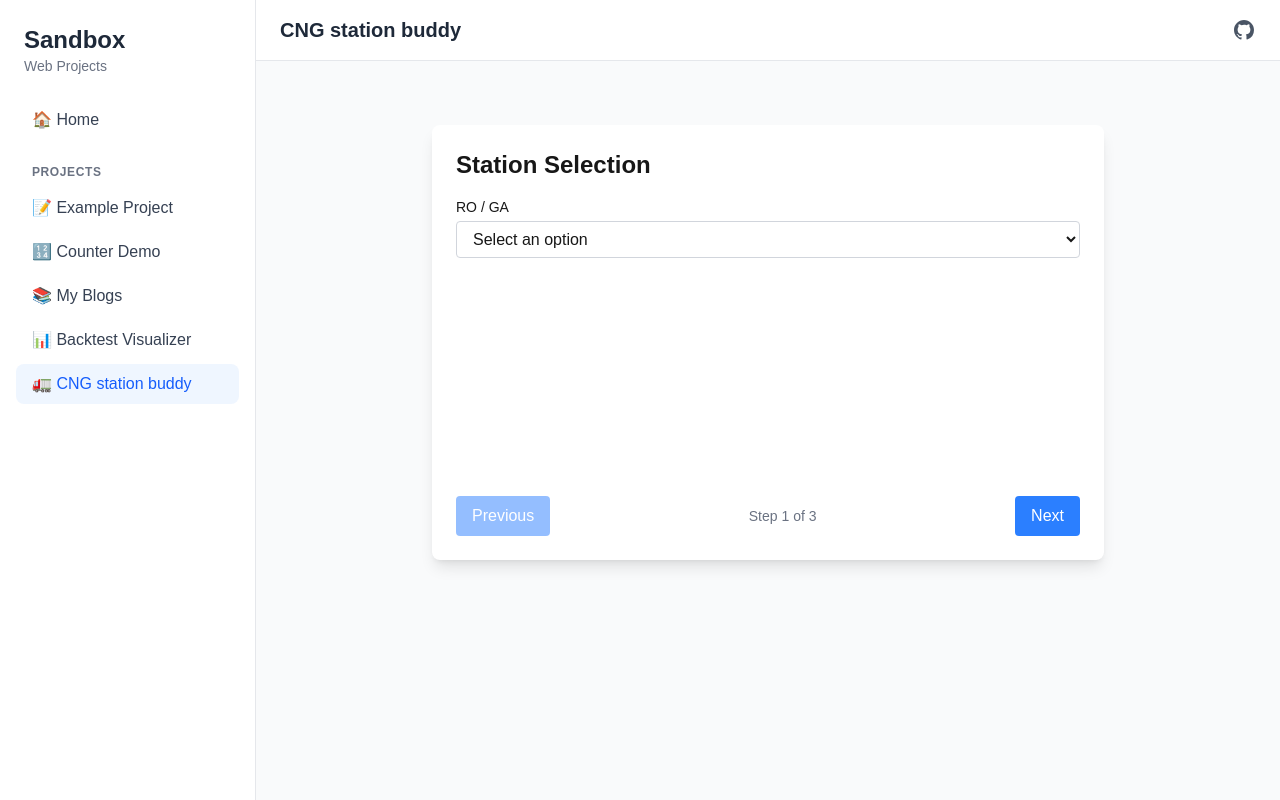
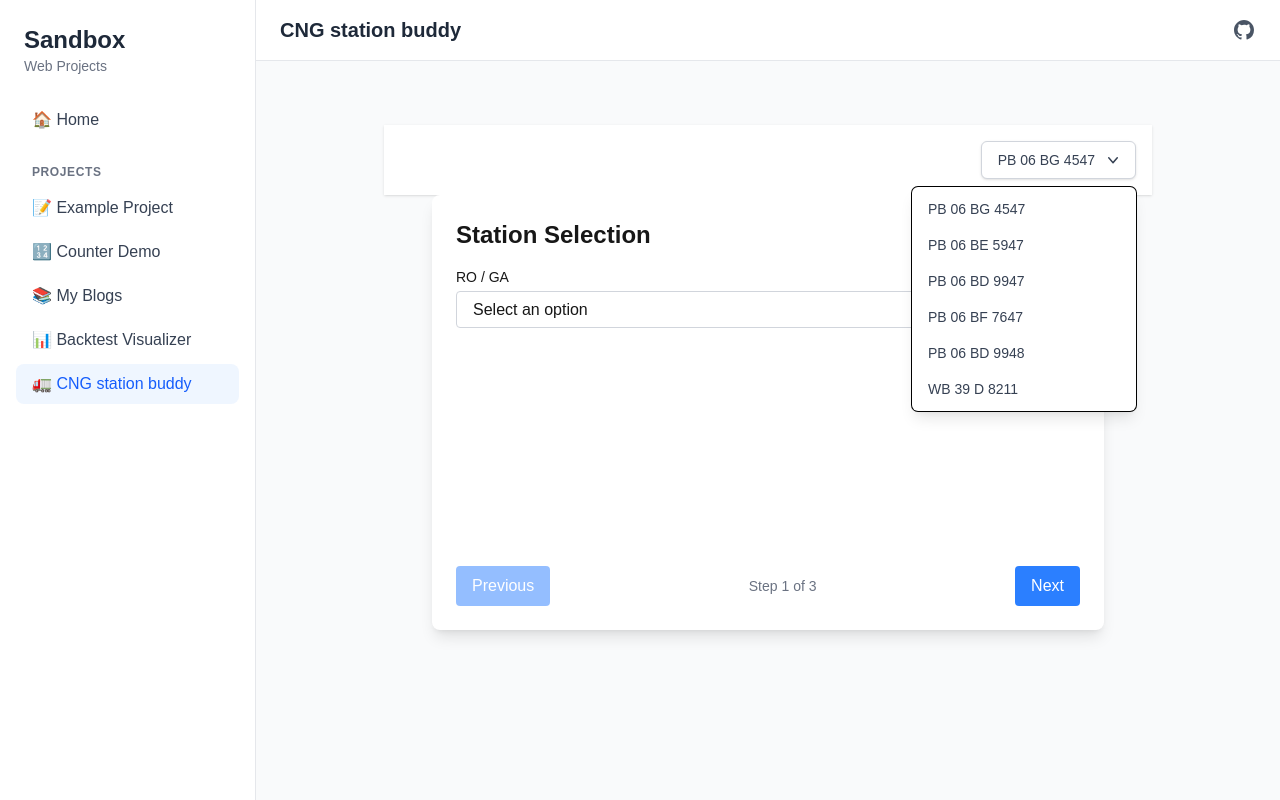
Before and after one commit to ishu9bansal/sandbox, a Next.js app: page /cng in a window 1280 px wide. Built offline with nearby package versions, Linux system fonts and the light colour scheme.

Commit message:
add logic for handling profile in the submitted form

```diff
--- a/src/app/cng/constants.ts
+++ b/src/app/cng/constants.ts
@@ -8,6 +8,15 @@ const STATIONS = [
   "JKRTC Fuels, Jammu",
   "Jammu Auto Aids, Jammu",
   "Walia Filling Station",
+];
+
+export const VEHICLE_NUMBERS = [
+  "PB 06 BG 4547",
+  "PB 06 BE 5947",
+  "PB 06 BD 9947",
+  "PB 06 BF 7647",
+  "PB 06 BD 9948",
+  "WB 39 D 8211",
 ];
 
 export const steps: Step[] = [
--- a/src/app/cng/page.tsx
+++ b/src/app/cng/page.tsx
@@ -1,19 +1,89 @@
 "use client";
 
 import { Survey } from "@/components/Survey";
-import { steps } from "./constants";
+import { steps, VEHICLE_NUMBERS } from "./constants";
+import { useState } from "react";
 
 export default function CNGPage() {
+  const [profile, setProfile] = useState(VEHICLE_NUMBERS[0]);
   const handleSubmit = (data: any) => {
     console.log("Form submitted with data:", data);
   };
 
   return (
     <div className="max-w-3xl mx-auto mt-10">
+      <TopBar
+        profile={profile}
+        onProfileChange={setProfile}
+      />
       <Survey
         steps={steps}
         onSubmit={handleSubmit}
+        prefilledData={{ vehicleNumber: profile }}
       />
     </div>
   );
 }
+
+/**
+ * A top bar component that displays user profile information and allows switching profiles via a dropdown.
+ * On clicking the profile picture, a dropdown menu appears with available profiles to select from.
+ *
+ * @param profile - The current user profile.
+ * @param onProfileChange - Callback function to handle profile changes.
+ */
+function TopBar({ profile, onProfileChange }: { profile: string, onProfileChange: (profile: string) => void}) {
+  const profiles = VEHICLE_NUMBERS;
+
+  return (
+    <div className="w-full bg-white dark:bg-gray-800 shadow p-4 flex justify-end">
+      <div className="relative inline-block text-left">
+        <div>
+          <button
+            type="button"
+            className="inline-flex justify-center w-full rounded-md border border-gray-300 shadow-sm px-4 py-2 bg-white dark:bg-gray-700 text-sm font-medium text-gray-700 dark:text-gray-200 hover:bg-gray-50 dark:hover:bg-gray-600 focus:outline-none focus:ring-2 focus:ring-offset-2 focus:ring-blue-500"
+            id="options-menu"
+            aria-expanded="true"
+            aria-haspopup="true"
+          >
+            {profile}
+            <svg
+              className="-mr-1 ml-2 h-5 w-5"
+              xmlns="http://www.w3.org/2000/svg"
+              viewBox="0 0 20 20"
+              fill="currentColor"
+              aria-hidden="true"
+            >
+              <path
+                fillRule="evenodd"
+                d="M5.23 7.21a.75.75 0 011.06.02L10 11.584l3.71-4.354a.75.75 0 111.14.976l-4.25 5a.75.75 0 01-1.14 0l-4.25-5a.75.75 0 01.02-1.06z"
+                clipRule="evenodd"
+              />
+            </svg>
+          </button>
+        </div>
+
+        <div
+          className="origin-top-right absolute right-0 mt-2 w-56 rounded-md shadow-lg bg-white dark:bg-gray-700 ring-1 ring-black ring-opacity-5 focus:outline-none z-10"
+          role="menu"
+          aria-orientation="vertical"
+          aria-labelledby="options-menu"
+        >
+          <div className="py-1" role="none">
+            {profiles.map((p) => (
+              <a
+                key={p}
+                href="#"
+                className="text-gray-700 dark:text-gray-200 block px-4 py-2 text-sm hover:bg-gray-100 dark:hover:bg-gray-600"
+                role="menuitem"
+                onClick={() => onProfileChange(p)}
+              >
+                {p}
+              </a>
+            ))}
+          </div>
+        </div>
+      </div>
+    </div>
+  );
+}
```
